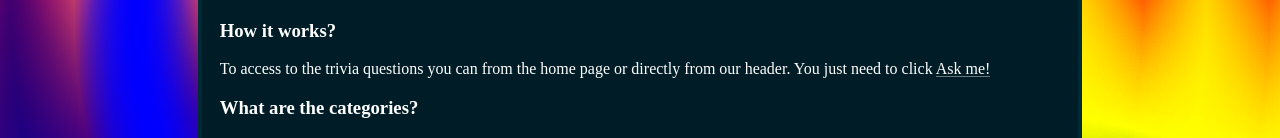
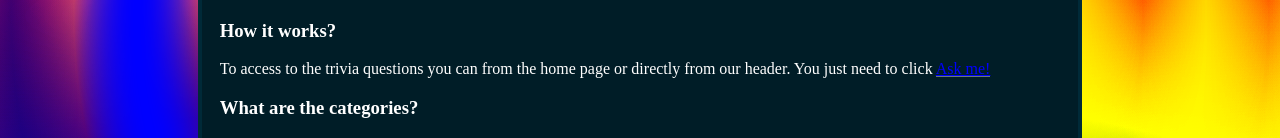
Before and after one commit to Holoturia/Trivia-API, a plain HTML site: page aboutUs.html in a window 1280 px wide. Shown: the part 384-522 px from the top of the page. Drawn offline with Linux system fonts and the light colour scheme.

Commit message:
Update aboutUs.html

```diff
--- a/aboutUs.html
+++ b/aboutUs.html
@@ -35,7 +35,7 @@
             <h2>FAQ</h2>
             <h3>How it works?</h3>
             <p>To access to the trivia questions you can from the home page or directly from our header. You just need to click
-                <a href="./triviaGame.html">Ask me!</a>
+                <a href="./triviaGame.html" class="linkAU">Ask me!</a>
             </p>
             <h3>What are the categories?</h3>
             <p>In our API, you can choose between 24 categories, including movies, history and nature! Just choose one of these
```
